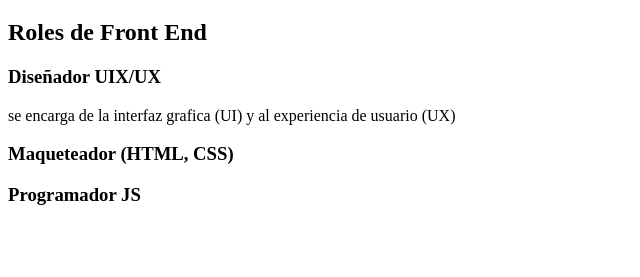
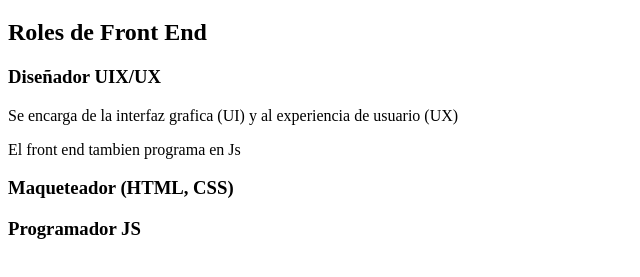
Before and after one commit to sebastianmogollonr-sys/ProyectoWebI2026, a plain HTML site: page html/ejemplo.html in a window 1280 px wide. Shown: the part 61-338 px from the top of the page, without its empty margins (0-640 px from the left). Drawn offline with Linux system fonts and the light colour scheme.

Commit message:
se adiciono un parrafo nuevo

```diff
--- a/html/ejemplo.html
+++ b/html/ejemplo.html
@@ -17,8 +17,8 @@
 <h3> Diseñador UIX/UX </h3>
 
 
-<p>se encarga de la interfaz grafica (UI)  y al experiencia de usuario (UX)</p>
-
+<p>Se encarga de la interfaz grafica (UI)  y al experiencia de usuario (UX)</p>
+<p>El front end tambien programa en Js</p>
 
 <h3> Maqueteador (HTML, CSS) </h3>
 <h3> Programador JS </h3>
```
